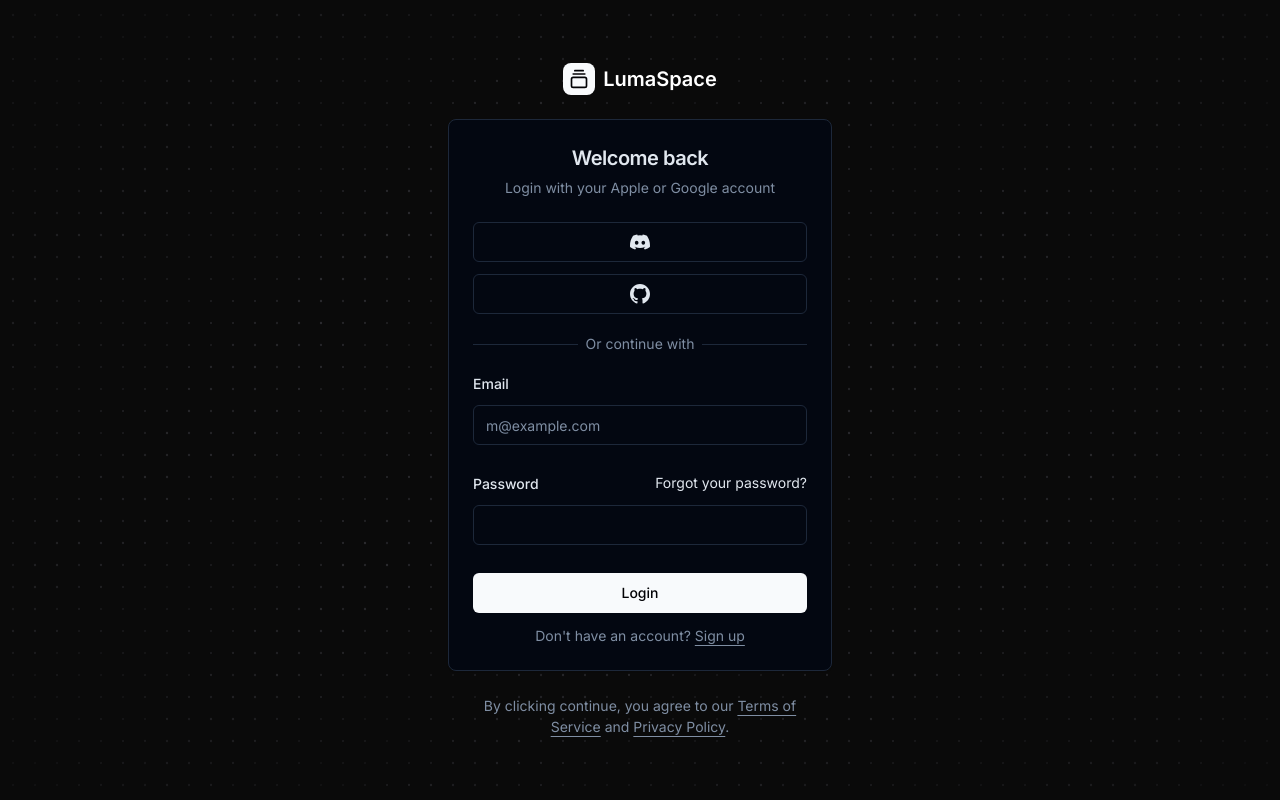
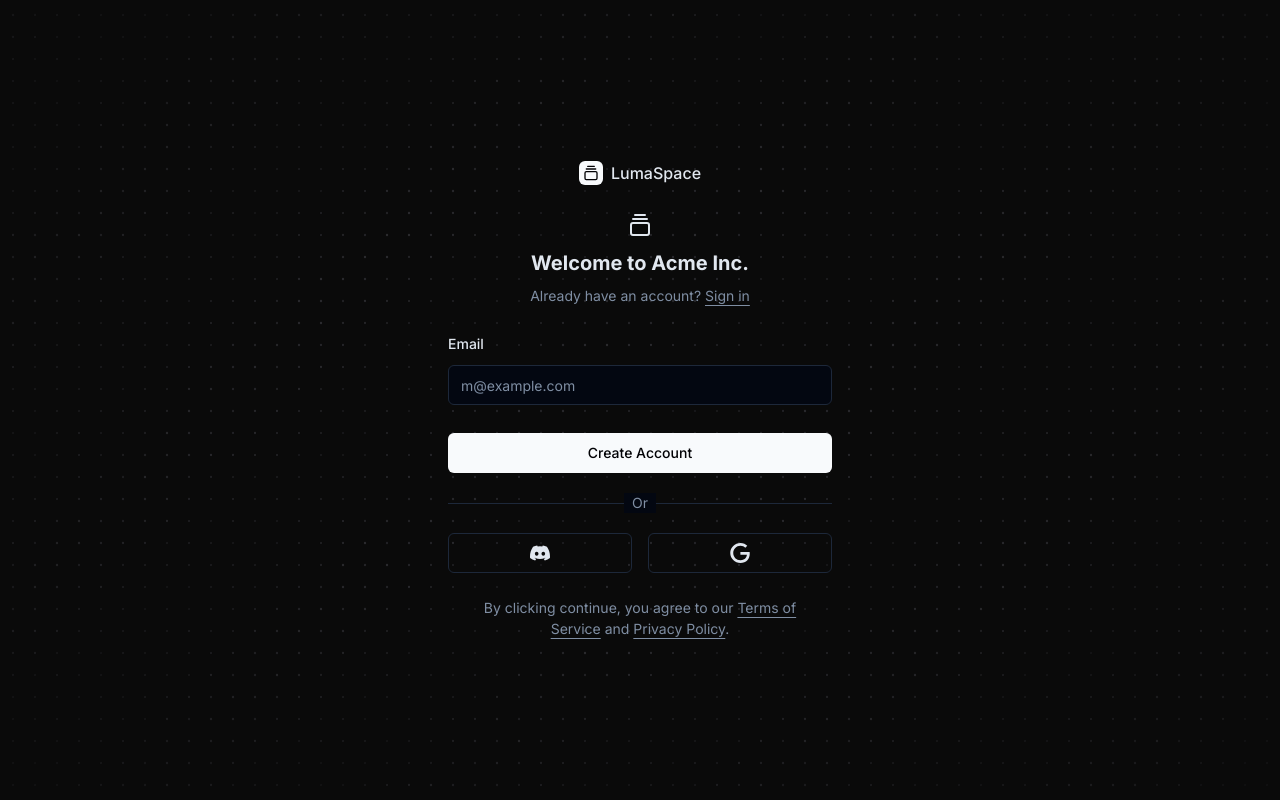
Before and after one commit to LumaSpace-de/luma, a Next.js app: page /login in a window 1280 px wide. Built offline with nearby package versions, Linux system fonts and the light colour scheme.

Commit message:
page.tsx aktualisieren

```diff
--- a/app/login/page.tsx
+++ b/app/login/page.tsx
@@ -1,8 +1,8 @@
 import { GalleryVerticalEnd } from "lucide-react"
-import { LoginForm } from "@/components/login-form"
 import { DotPattern } from "@/components/dot-pattern"
+import { SignupForm } from "@/components/signup-form"
 
-export default function LoginPage() {
+export default function SignupPage() {
   return (
     <DotPattern
       className="fixed inset-0"
@@ -14,15 +14,16 @@ export default function LoginPage() {
       glowIntensity={0.8}
       waveSpeed={0.3}
     >
-      <div className="relative z-10 flex min-h-svh flex-col items-center justify-center p-6 md:p-10">
+      {/* WICHTIG: relative z-10 hinzufügen */}
+      <div className="relative z-10 flex min-h-svh flex-col items-center justify-center gap-6 p-6 md:p-10">
         <div className="flex w-full max-w-sm flex-col gap-6">
-          <a href="#" className="flex items-center gap-2 self-center font-medium text-white">
-            <div className="bg-primary text-primary-foreground flex size-8 items-center justify-center rounded-lg">
-              <GalleryVerticalEnd className="size-5" />
+          <a href="#" className="flex items-center gap-2 self-center font-medium">
+            <div className="bg-primary text-primary-foreground flex size-6 items-center justify-center rounded-md">
+              <GalleryVerticalEnd className="size-4" />
             </div>
-            <span className="text-xl font-semibold">LumaSpace</span>
+            LumaSpace
           </a>
-          <LoginForm />
+          <SignupForm />
         </div>
       </div>
     </DotPattern>
```
